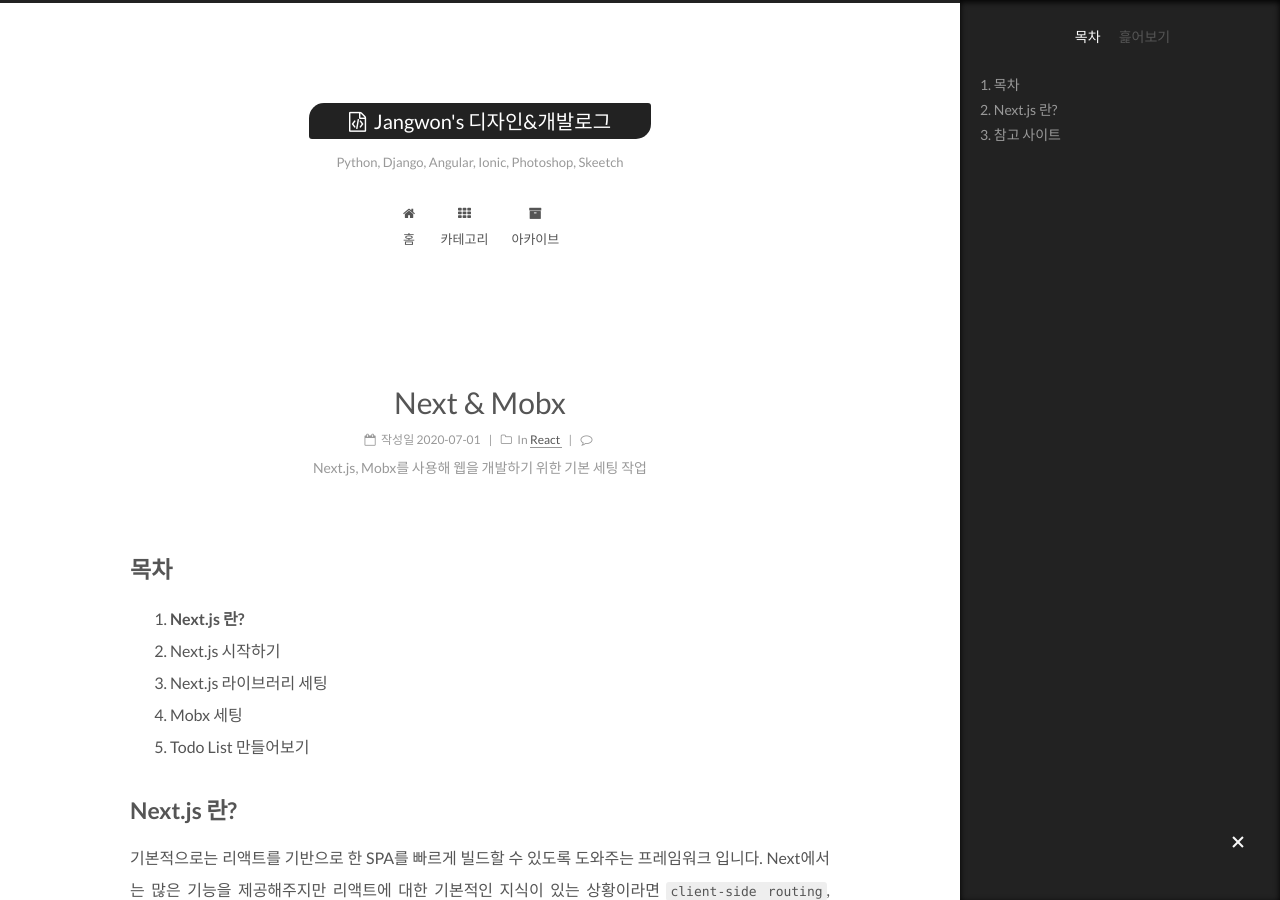
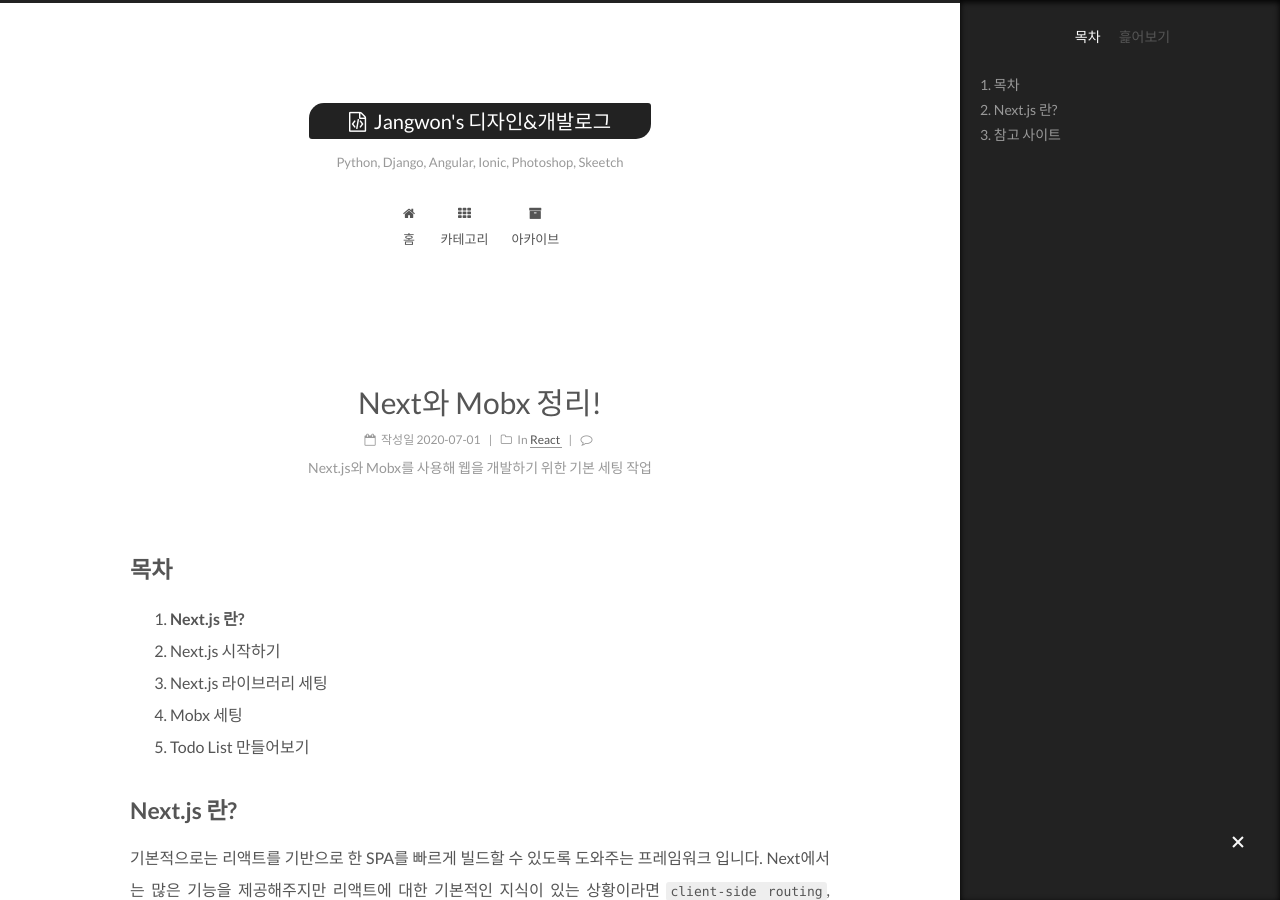
Before and after one commit to wkddnjset/wkddnjset.github.io, a Jekyll site: the page built from _posts/React/2020-07-01-next-mobx-boiler-01.md, in a window 1280 px wide and 900 px high. Built offline with Jekyll 4.4.1, drawn with Linux system fonts in a browser that asks for light colours; comment, search, counter and statistics services are not loaded.

Commit message:
Add Next Mobx

```diff
--- a/_posts/React/2020-07-01-next-mobx-boiler-01.md
+++ b/_posts/React/2020-07-01-next-mobx-boiler-01.md
@@ -1,7 +1,7 @@
 ---
-title: Next & Mobx
+title: Next와 Mobx 정리!
 comments: true
-description: Next.js, Mobx를 사용해 웹을 개발하기 위한 기본 세팅 작업
+description: Next.js와 Mobx를 사용해 웹을 개발하기 위한 기본 세팅 작업
 categories:
   - React
 tags: react next mobx boilerplate
```
